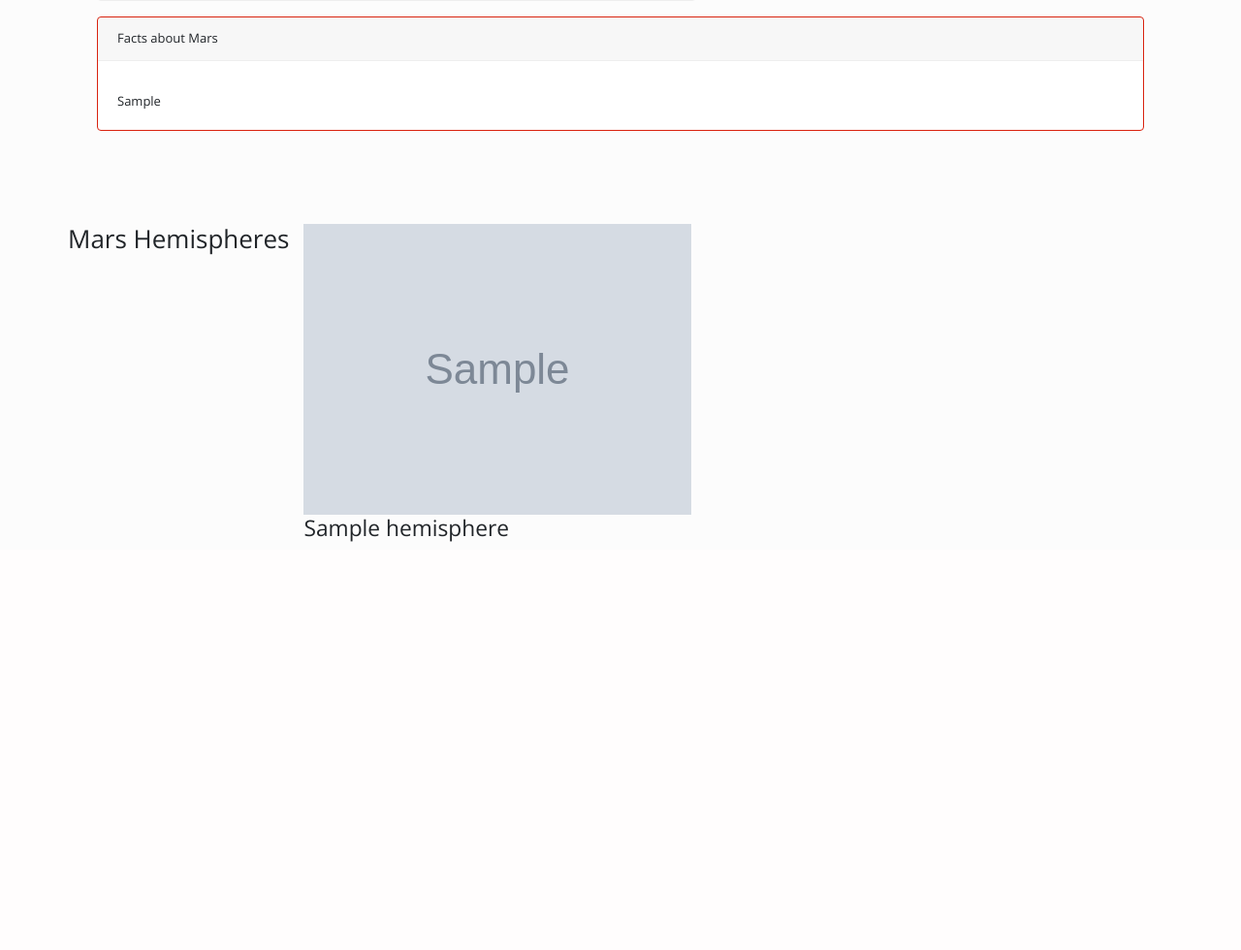
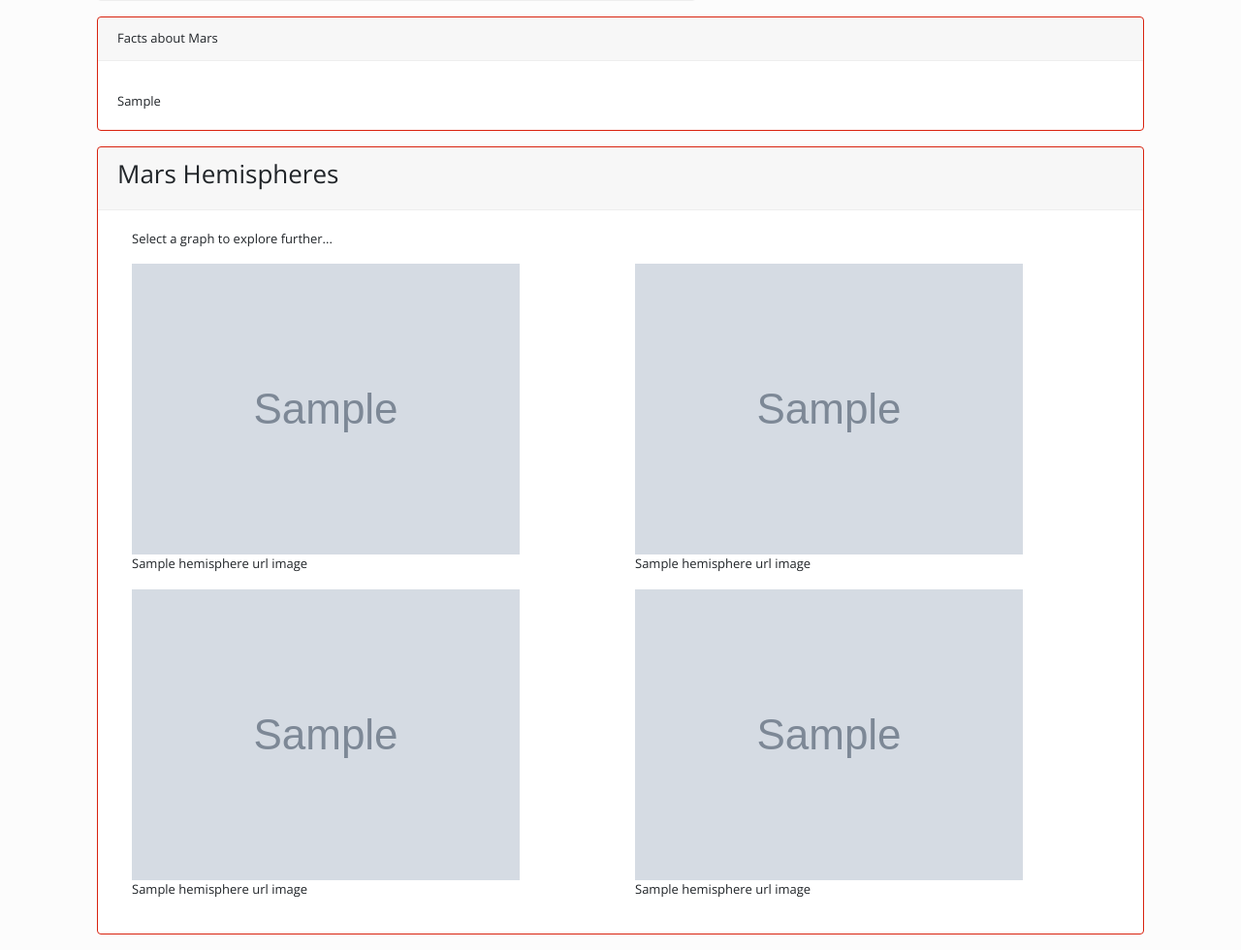
Before and after one commit to rthomasone/SMU_Homework, a Flask app: page / in a window 1280 px wide. Shown: the part 1333-2313 px from the top of the page at 97% size. Before the commit the page ends 1892 px from the top, so only its background shows below. Run offline with Flask 2, Linux system fonts and the light colour scheme; grey boxes marked "Sample" are stand-in pictures; a database or web service that is not in the repository returns one stand-in record (values such as "Sample title"); some libraries are stand-ins or nearby versions.

Commit message:
Working Solution

```diff
--- a/12-Web-Scraping-and-Document-Databases/templates/index.html
+++ b/12-Web-Scraping-and-Document-Databases/templates/index.html
@@ -121,29 +121,48 @@
         </div>
 
 
-
-        <!-- Mars Hemispheres -->
-        <div class="row " id="mars-hemispheres " style="margin-top:80px; ">
-
-            <div class="page-header ">
-                <h2 class="text-center ">Mars Hemispheres</h2>
-            </div>
-
-
-            {% for hemisphere in mars.hemispheres %}
-            <div class="col-md-6 ">
-                <div class="thumbnail ">
-
-                    <!-- if images is False/None/non-existent, then default to error message -->
-                    <img src="{{hemisphere.img_url | default( 'static/images/error.png', true)}} " alt="... ">
-                    <div class="caption ">
-                        <h3>{{hemisphere.title}}</h3>
+    <!-- Mars Hemispheres -->
+    <div class="container-fluid ">
+        <div class="row ">
+            <div class="col-md-12 ">
+                <div class="card border-primary mb-3 ">
+                    <div class="card-header ">
+                        <h2>Mars Hemispheres</h2>
+                    </div>
+                    <div class="card-body ">
+                        <!-- Nested Bootstrap Grid for additional layout control -->
+                        <div class="container-fluid ">
+                            <div class="row ">
+                                <div class="col-md-12 ">
+                                    <p>Select a graph to explore further...</p>
+                                </div>
+                            </div>
+                            <div class="row text center ">
+                                <div class="col-md-6 col-sm-6 ">
+                                    <a href="{{mars.hemisphere_url_images[0].img_url}} "><img class="image_inline image_clickable img-fluid " src="{{mars.hemisphere_url_images[0].img_url | default( 'static/images/error.png', true) }} "></a>
+                                    <p class="subtitle ">{{mars.hemisphere_url_images[0].title}}</p>
+                                </div>
+                                <div class="col-md-6 col-sm-6 ">
+                                    <a href="{{mars.hemisphere_url_images[1].img_url}} "><img class="image_inline image_clickable img-fluid " src="{{mars.hemisphere_url_images[1].img_url | default( 'static/images/error.png', true) }} "></a>
+                                    <p class="subtitle ">{{mars.hemisphere_url_images[1].title}}</p>
+                                </div>
+                            </div>
+                            <div class="row ">
+                                <div class="col-md-6 col-sm-6 ">
+                                    <a href="{{mars.hemisphere_url_images[2].img_url}} "><img class="image_inline image_clickable img-fluid " src="{{mars.hemisphere_url_images[2].img_url | default( 'static/images/error.png', true) }} "></a>
+                                    <p class="subtitle ">{{mars.hemisphere_url_images[2].title}}</p>
+                                </div>
+                                <div class="col-md-6 col-sm-6 ">
+                                    <a href="{{mars.hemisphere_url_images[3].img_url}} "><img class="image_inline image_clickable img-fluid " src="{{mars.hemisphere_url_images[3].img_url | default( 'static/images/error.png', true) }} "></a>
+                                    <p class="subtitle ">{{mars.hemisphere_url_images[3].title}}</p>
+                                </div>
+                            </div>
+                        </div>
                     </div>
                 </div>
             </div>
-            {% endfor %}
-
         </div>
+    </div>
 
     </div>
 </body>
```
Also changed, not shown: 12-Web-Scraping-and-Document-Databases/web_scrape.py (+70 -3 lines), 12-Web-Scraping-and-Document-Databases/Index_Page_Screenshot.png (deleted), 12-Web-Scraping-and-Document-Databases/Mongodb_Screenshot.png (deleted), 8 other files.
